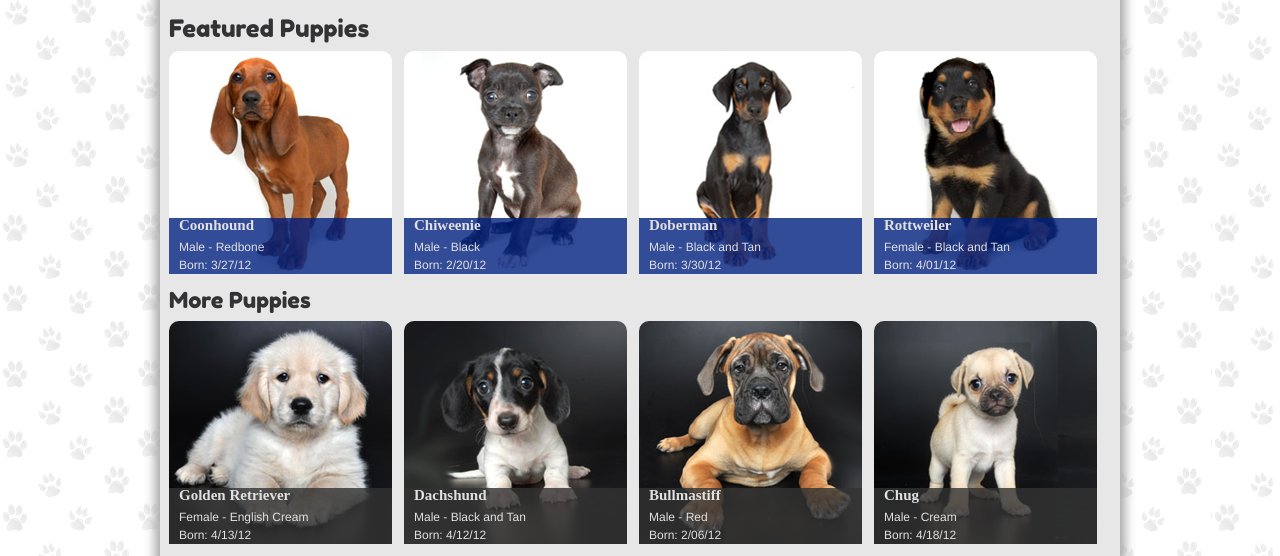
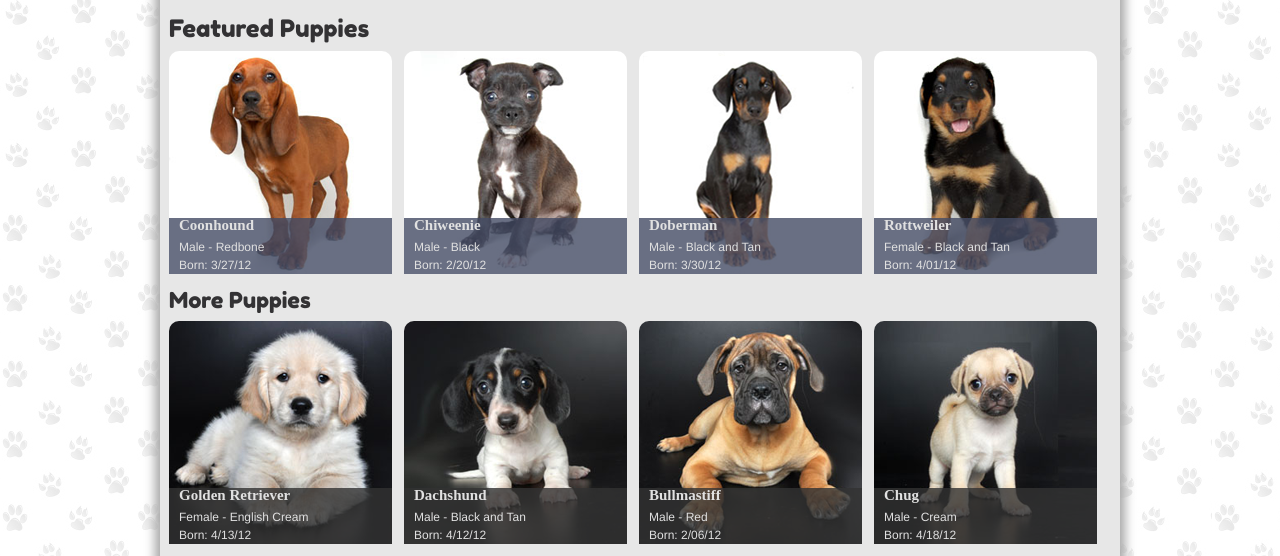
Before and after one commit to cplatt84/wsp, a plain HTML site: page main/puppies.html in a window 1280 px wide. Shown: the part 191-747 px from the top of the page. Drawn offline with Linux system fonts and the light colour scheme.

```diff
--- a/main/css/main.css
+++ b/main/css/main.css
@@ -442,7 +442,7 @@
 }
 
 #featured .detailed{
-	background-color: rgba(0, 32, 125, .8);
+	background-color: rgba(68, 76, 100, .8);
 }
 
 #more_puppies{
```
Also changed, not shown: main/img/fb.png, main/img/tw.png.
